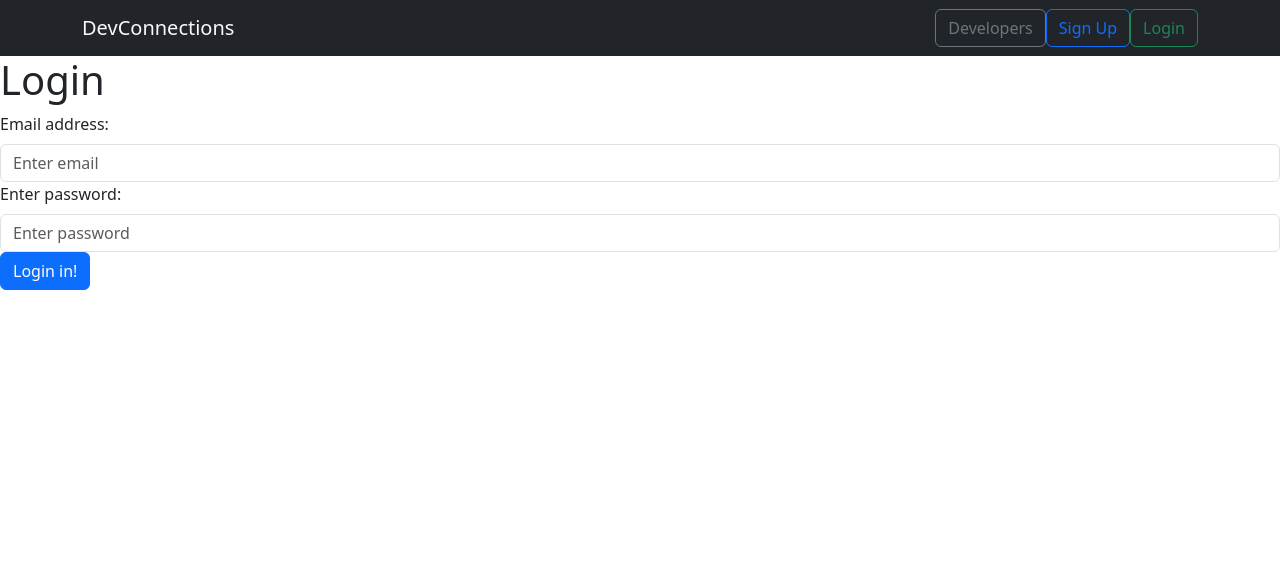
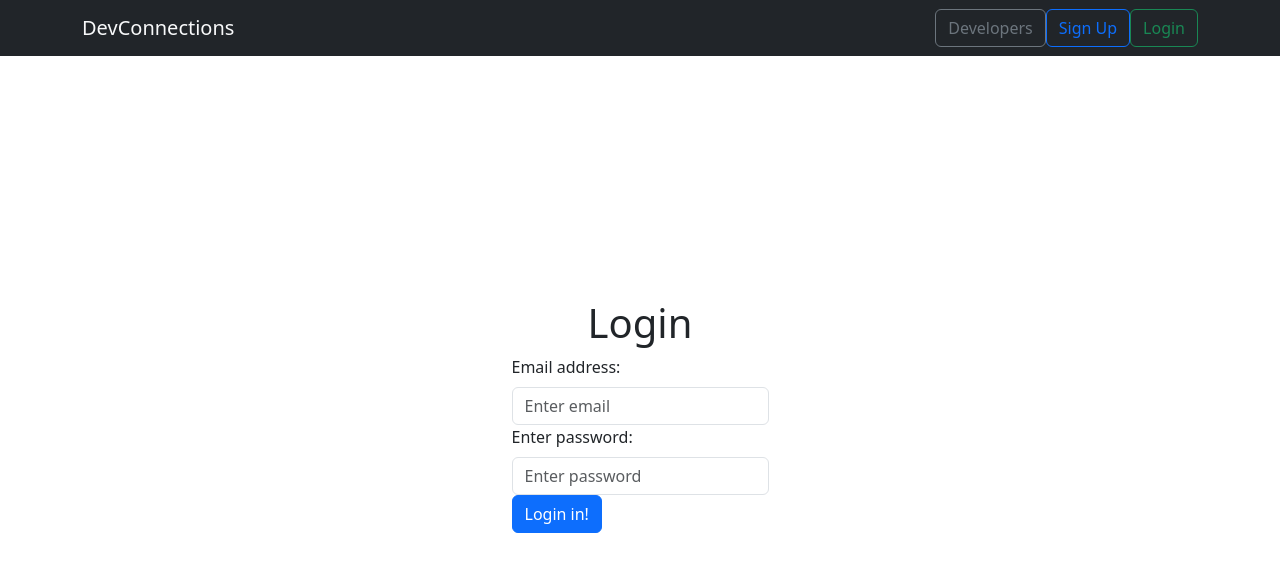
Before and after one commit to rohanasif/devconnections, a React (Vite) app: page /login in a window 1280 px wide. Shown: the top 572 px of the page. Built offline with nearby package versions, Linux system fonts and the light colour scheme; data requests are answered from the project's data file.

Commit message:
login flow complete

```diff
--- a/src/routes/Developers.jsx
+++ b/src/routes/Developers.jsx
@@ -1,6 +1,6 @@
 const Developers = () => {
   return (
-    <div className="d-flex justify-content-center">
+    <div className="main-content d-flex justify-content-center">
       <h1>Developers</h1>
     </div>
   );
--- a/src/routes/Login.jsx
+++ b/src/routes/Login.jsx
@@ -1,15 +1,21 @@
 import { useState } from "react";
 import { Form, Button } from "react-bootstrap";
+import { useDispatch } from "react-redux";
+import { login } from "../actions";
 const Login = () => {
-  const [user, setUser] = useState({});
+  const dispatch = useDispatch();
+  const [user, setUser] = useState({ email: "", password: "" });
   const handleChange = (e) => {
     setUser(...user, { [e.target.name]: e.target.value });
   };
-  const handleLogin = async () => {};
+  const handleLogin = async (e) => {
+    e.preventDefault();
+    await dispatch(login(user));
+  };
   return (
-    <div>
+    <div className="d-flex flex-column justify-content-center align-items-center main-content">
       <h1>Login</h1>
-      <Form onSubmit={() => handleLogin()}>
+      <Form onSubmit={(e) => handleLogin(e)}>
         <Form.Group controlId="email">
           <Form.Label>Email address: </Form.Label>
           <Form.Control
--- a/src/routes/SignUp.jsx
+++ b/src/routes/SignUp.jsx
@@ -24,7 +24,7 @@ const SignUp = () => {
     });
   };
   return (
-    <div>
+    <div className="d-flex flex-column justify-content-center align-items-center main-content">
       <h1>Sign Up!</h1>
       <Form onSubmit={(e) => handleSignUp(e)}>
         <Form.Group controlId="name">
```
